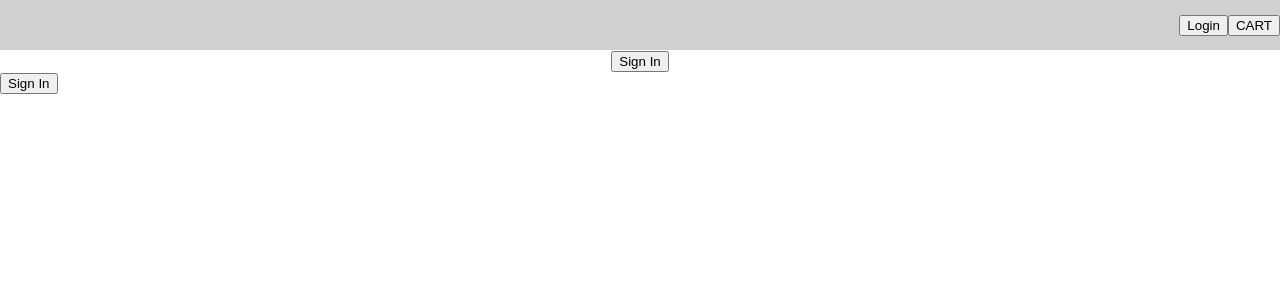
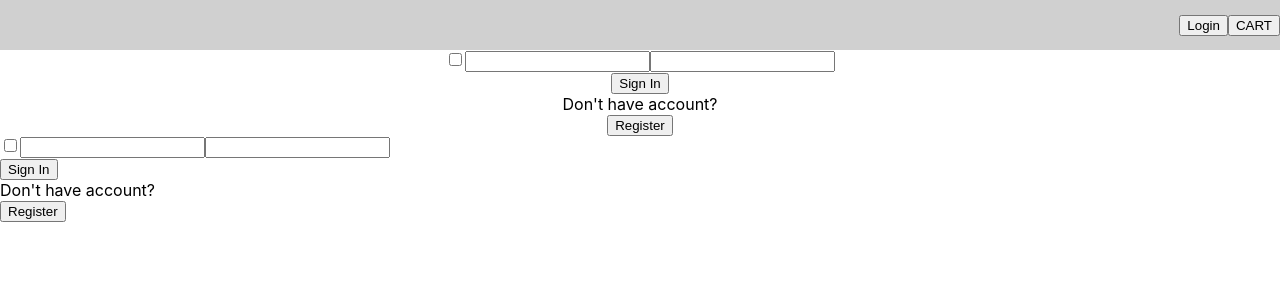
Before and after one commit to Paskinho/store, a React (Create React App) app: page /login in a window 1280 px wide. Shown: the top 300 px of the page. Built offline with nearby package versions, Linux system fonts and the light colour scheme.

Commit message:
Some refactoring login

```diff
--- a/src/features/auth/Login/Login.tsx
+++ b/src/features/auth/Login/Login.tsx
@@ -7,7 +7,7 @@ import {useNavigate} from "react-router"
 export const Login = () => {
 
     const dispatch = useAppDispatch()
-    // const navigate = useNavigate()
+    const navigate = useNavigate()
 
     const loginHandler = () => {
 
@@ -29,7 +29,14 @@ export const Login = () => {
 
     return (
         <div>
+            <div>
+            <input type={'checkbox'}/>
+            <input/>
+            <input type={'password'}/>
+            </div>
             <button onClick={loginHandler}> Sign In</button>
+            <div>Don't have account?</div>
+            <button>Register</button>
            </div>
     )
 }
--- a/src/features/header/Header.tsx
+++ b/src/features/header/Header.tsx
@@ -10,7 +10,7 @@ export const Header = () => {
     }
 
     const login = () => {
-        return alert('Login successfully')
+        return navigate('login')
     }
 
     return (
```
